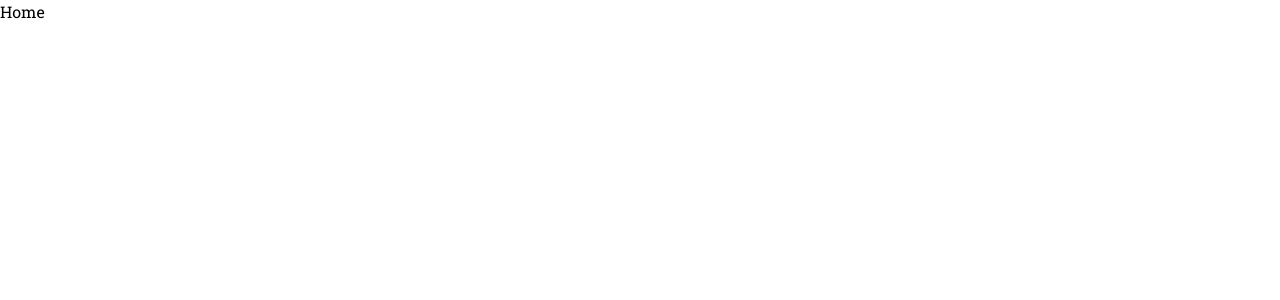
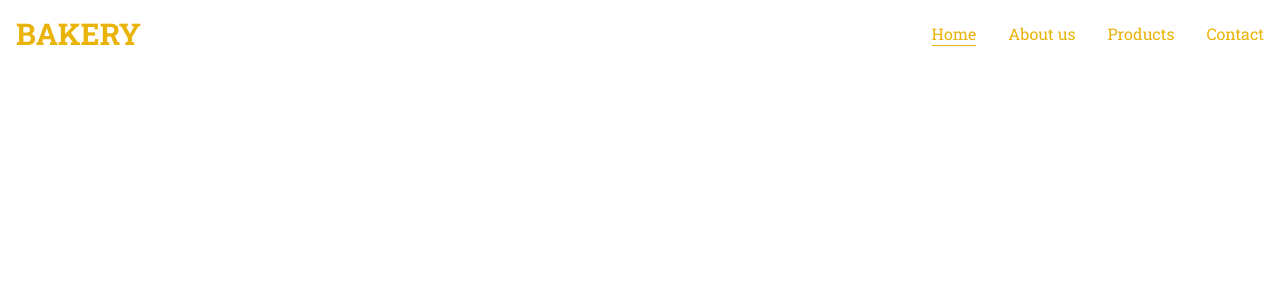
Before and after one commit to LucasFMachado/bakery, a Next.js app: page / in a window 1280 px wide. Shown: the top 300 px of the page. Built offline with nearby package versions, Linux system fonts and the light colour scheme.

Commit message:
feat: Create header component

```diff
--- a/package.json
+++ b/package.json
@@ -9,9 +9,12 @@
     "lint": "next lint"
   },
   "dependencies": {
+    "clsx": "^2.0.0",
     "next": "14.0.0",
     "react": "^18",
-    "react-dom": "^18"
+    "react-dom": "^18",
+    "react-icons": "^4.11.0",
+    "tailwind-merge": "^2.0.0"
   },
   "devDependencies": {
     "@types/node": "^20",
--- a/src/app/page.tsx
+++ b/src/app/page.tsx
@@ -1,3 +1,9 @@
+import { Header } from '@/components'
+
 export default function Home() {
-  return <h1>Home</h1>
+  return (
+    <div>
+      <Header />
+    </div>
+  )
 }
--- /dev/null
+++ b/src/components/Header/Header.tsx
@@ -0,0 +1,162 @@
+'use client'
+
+import clsx from 'clsx'
+import Link from 'next/link'
+import { usePathname } from 'next/navigation'
+import { useCallback, useEffect, useState } from 'react'
+import { MdClose, MdMenu } from 'react-icons/md'
+import { twMerge } from 'tailwind-merge'
+
+const menuItemClass =
+  'relative after:absolute after:bottom-0 after:left-0 after:w-0 after:h-px after:bg-yellow-500 hover:after:w-full after:transition-all'
+
+const mobileMenuItemClass = 'p-4 w-full text-center'
+
+export function Header() {
+  const pathName = usePathname()
+  const [scrollYPosition, setScrollYPosition] = useState(0)
+  const [mobileMenuOpen, setMobileMenuOpen] = useState(false)
+
+  const onScrool = useCallback(() => {
+    const { scrollY } = window
+    setScrollYPosition(scrollY)
+  }, [])
+
+  useEffect(() => {
+    onScrool()
+    window.addEventListener('scroll', onScrool, { passive: true })
+    return () => {
+      window.removeEventListener('scroll', onScrool)
+    }
+  }, [])
+
+  return (
+    <>
+      <div
+        className={clsx(
+          'fixed top-0 left-0 w-full transition-colors duration-500 z-40',
+          { 'bg-white drop-shadow-md': scrollYPosition > 50 },
+        )}
+      >
+        <div className="container mx-auto px-4">
+          <div className="flex items-center justify-between py-4 text-yellow-500">
+            <Link
+              href="/"
+              className="text-3xl font-bold uppercase"
+              scroll={false}
+            >
+              Bakery
+            </Link>
+
+            <nav className="hidden md:flex items-center gap-8">
+              <Link
+                href="/"
+                className={twMerge(
+                  menuItemClass,
+                  `${pathName === '/' ? 'after:w-full' : ''}`,
+                )}
+                scroll={false}
+              >
+                Home
+              </Link>
+              <Link
+                href="/about"
+                className={twMerge(
+                  menuItemClass,
+                  `${pathName === '/about' ? 'after:w-full' : ''}`,
+                )}
+                scroll={false}
+              >
+                About us
+              </Link>
+              <Link
+                href="/products"
+                className={twMerge(
+                  menuItemClass,
+                  `${pathName === '/products' ? 'after:w-full' : ''}`,
+                )}
+                scroll={false}
+              >
+                Products
+              </Link>
+              <Link
+                href="/contact"
+                className={twMerge(
+                  menuItemClass,
+                  `${pathName === '/contact' ? 'after:w-full' : ''}`,
+                )}
+                scroll={false}
+              >
+                Contact
+              </Link>
+            </nav>
+            <button
+              className="text-2xl h-10 w-10 border border-transparent hover:border-yellow-500 hover:text-white flex md:hidden items-center justify-center transition-colors"
+              onClick={() => setMobileMenuOpen(true)}
+            >
+              <MdMenu />
+            </button>
+          </div>
+        </div>
+      </div>
+
+      <div
+        className={clsx(
+          'fixed z-50 top-0 w-72 h-full overflow-y-auto bg-yellow-900 transition-all duration-500 md:hidden',
+          { 'right-0': mobileMenuOpen, '-right-72': !mobileMenuOpen },
+        )}
+      >
+        <div className="text-right">
+          <button
+            className="text-white text-lg p-4 inline-flex items-center"
+            onClick={() => setMobileMenuOpen(false)}
+          >
+            <MdClose />
+          </button>
+          <nav className="flex flex-col items-center text-white divide-y divide-yellow-800 border-t border-yellow-800">
+            <Link
+              href="/"
+              className={twMerge(
+                mobileMenuItemClass,
+                `${pathName === '/' ? 'text-yellow-500' : ''}`,
+              )}
+              scroll={false}
+            >
+              Home
+            </Link>
+            <Link
+              href="/about"
+              className={twMerge(
+                mobileMenuItemClass,
+                `${pathName === '/about' ? 'text-yellow-500' : ''}`,
+              )}
+              scroll={false}
+            >
+              About us
+            </Link>
+            <Link
+              href="/products"
+              className={twMerge(
+                mobileMenuItemClass,
+                `${pathName === '/products' ? 'text-yellow-500' : ''}`,
+              )}
+              scroll={false}
+            >
+              Products
+            </Link>
+            <Link
+              href="/contact"
+              className={twMerge(
+                mobileMenuItemClass,
+                `${pathName === '/contact' ? 'text-yellow-500' : ''}`,
+              )}
+              scroll={false}
+            >
+              Contact
+            </Link>
+          </nav>
+        </div>
+      </div>
+    </>
+  )
+}
--- /dev/null
+++ b/src/components/index.ts
@@ -0,0 +1 @@
+export * from './Header/Header'
```
Also changed, not shown: 1 other file (tests, documents, lock files or other folders).
